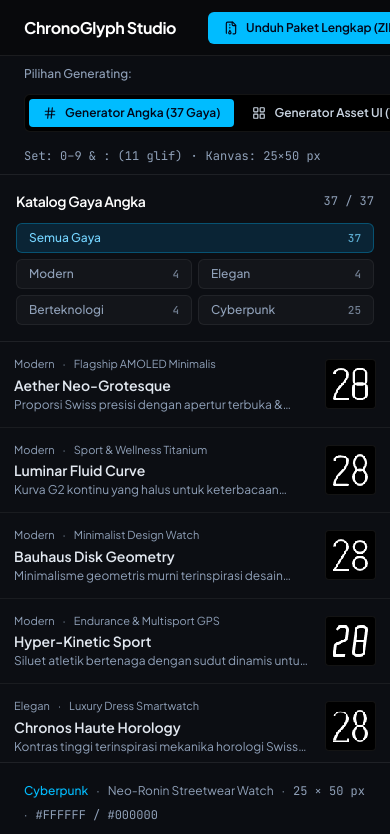
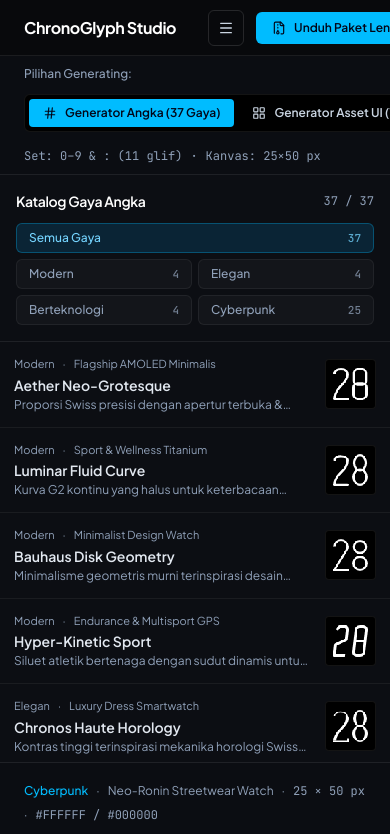
Before and after one commit to MazBayID/clock_icon, a React (Vite) app: page / in a window 390 px wide. Shown: the top 834 px of the page. Built offline with nearby package versions, Linux system fonts and the light colour scheme.

Commit message:
Add responsive mobile navigation

```diff
--- a/src/App.tsx
+++ b/src/App.tsx
@@ -1,5 +1,5 @@
 import { useState } from 'react';
-import { FileArchive, Hash, LayoutGrid } from 'lucide-react';
+import { FileArchive, Hash, LayoutGrid, Menu, X } from 'lucide-react';
 import {
   CustomPixelMap,
   GlyphChar,
@@ -52,6 +52,7 @@ const EMPTY_CUSTOM_UI_MAP: CustomUiPixelMap = {};
 
 export default function App() {
   const [generatorMode, setGeneratorMode] = useState<GeneratorMode>('numerals');
+  const [isMobileNavOpen, setIsMobileNavOpen] = useState(false);
 
   // === Numeral Generator State ===
   const [selectedCategory, setSelectedCategory] = useState<StyleCategory>('all');
@@ -185,6 +186,16 @@ export default function App() {
         </nav>
 
         <div className="flex items-center gap-3 shrink-0">
+          <button
+            type="button"
+            className="md:hidden inline-flex items-center justify-center w-9 h-9 rounded-md border border-white/[0.12] text-slate-300 hover:text-white hover:bg-white/[0.06] transition-colors"
+            aria-label={isMobileNavOpen ? 'Tutup navigasi' : 'Buka navigasi'}
+            aria-expanded={isMobileNavOpen}
+            aria-controls="mobile-navigation"
+            onClick={() => setIsMobileNavOpen((open) => !open)}
+          >
+            {isMobileNavOpen ? <X className="w-4 h-4" /> : <Menu className="w-4 h-4" />}
+          </button>
           {generatorMode === 'numerals' ? (
             <button
               type="button"
@@ -208,6 +219,31 @@ export default function App() {
           )}
         </div>
       </header>
+
+      {isMobileNavOpen && (
+        <nav
+          id="mobile-navigation"
+          aria-label="Navigasi utama"
+          className="md:hidden sticky top-14 z-20 border-b border-white/[0.08] bg-[#090A0D]/[0.98] backdrop-blur px-5 py-3 grid grid-cols-2 gap-2"
+        >
+          {[
+            { href: '#aset-grid', label: generatorMode === 'numerals' ? 'Aset 25×50' : 'Aset UI' },
+            { href: '#simulasi', label: 'Simulasi Jam' },
+            { href: '#inspektor', label: 'Inspektor Piksel' },
+            { href: '#bitmap', label: 'Generator Bitmap' },
+            { href: '#komparasi', label: 'Komparasi Gaya' },
+          ].map((item) => (
+            <a
+              key={item.href}
+              href={item.href}
+              onClick={() => setIsMobileNavOpen(false)}
+              className="rounded-md px-3 py-2.5 text-xs font-medium text-slate-300 hover:text-white hover:bg-white/[0.06] transition-colors"
+            >
+              {item.label}
+            </a>
+          ))}
+        </nav>
+      )}
 
       {/* Dedicated Generator Mode Switcher Bar (Separated: Generating Angka vs Generating Asset UI) */}
       <div className="bg-[#0B0D12] border-b border-white/[0.08] px-6 py-2.5 flex flex-wrap items-center justify-between gap-4">
```
